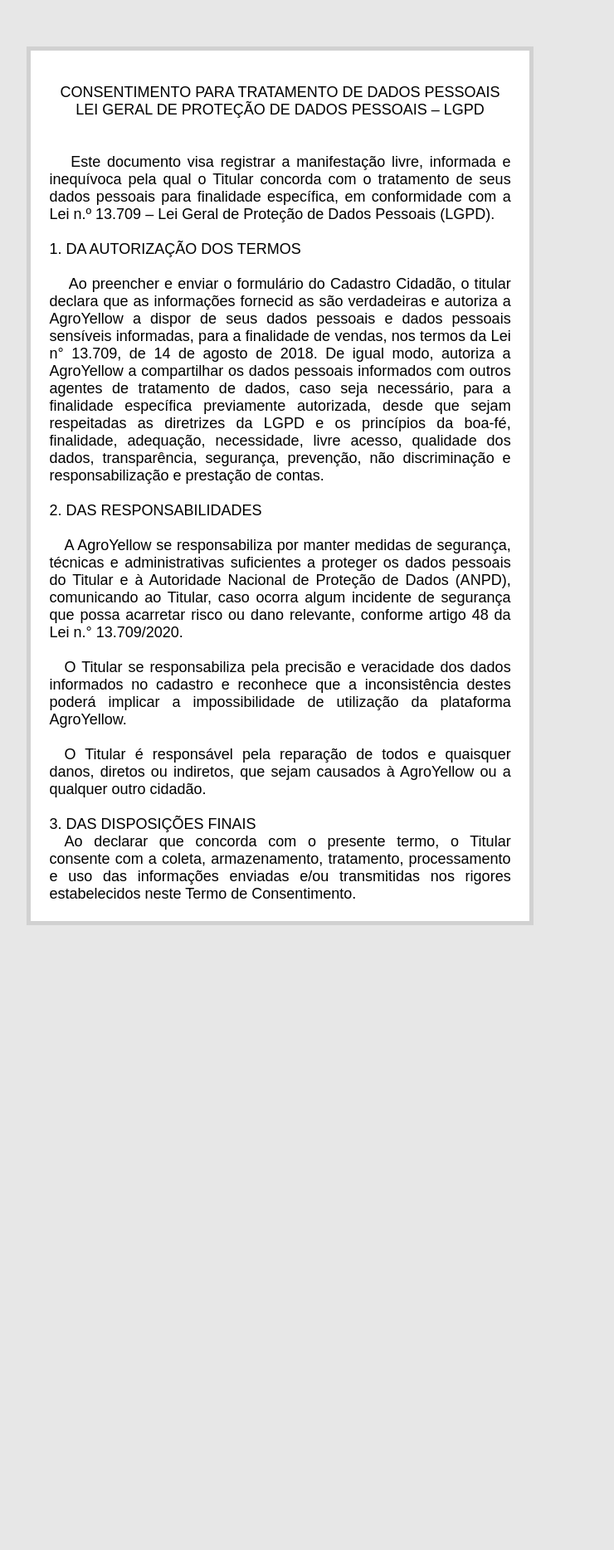
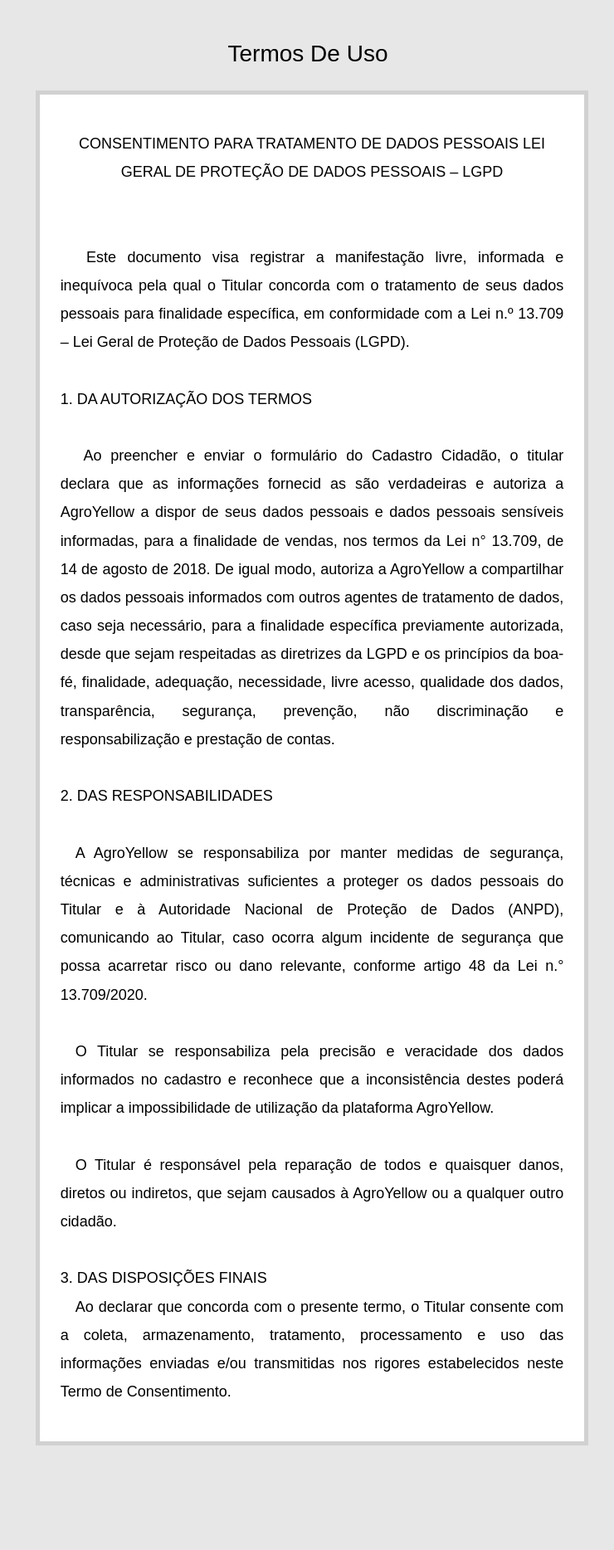
Before and after one commit to MrFahrenhei/agroyellow, a PHP site: page /TermosHome.php in a window 1280 px wide. Shown: the whole page at 83% size, without its empty margins (269-1009 px from the left). Before the commit the page ends 1115 px from the top, so only its background shows below. Run offline with PHP 8.4, Linux system fonts and the light colour scheme.

Commit message:
alterações contrato

```diff
--- a/TermosHome.php
+++ b/TermosHome.php
@@ -2,7 +2,9 @@
 <link rel="stylesheet" href="styles/TermosHome.css">
 
 <div class="modal-contentsHome">
+    <p> Termos De Uso  </p>
     <div class="qualquercoisa1">
+
       <p> <center>  CONSENTIMENTO PARA TRATAMENTO DE DADOS PESSOAIS LEI GERAL DE PROTEÇÃO DE DADOS PESSOAIS – LGPD  </center><br> <br>
 
     &emsp;  Este documento visa registrar a manifestação livre, informada e inequívoca pela qual o Titular concorda com o tratamento de seus dados pessoais para finalidade específica, em conformidade com a Lei n.º 13.709 – Lei Geral de Proteção de Dados Pessoais (LGPD).
@@ -31,7 +33,7 @@
       <br>
       &emsp;Ao declarar que concorda com o presente termo, o Titular consente com a coleta, armazenamento, tratamento, processamento e uso das informações enviadas e/ou transmitidas nos rigores estabelecidos neste Termo de Consentimento.
 
-
+   </p>
 	</div>
 	<br>
 </div>
--- a/styles/TermosHome.css
+++ b/styles/TermosHome.css
@@ -4,21 +4,29 @@
 }
     .modal-contentsHome {
       background-color: #e7e7e7;
-      align-content: center;
-      padding: 2% 2% 2% 10%;
+      padding: 1% 2% 2% 2%;
       border: none;
+      text-align: center;
+      font-family: Arial, Helvetica, sans-serif;
+      font-size: 28px;
+
 /* Could be more or less, depending on screen size */
     }
 
     .qualquercoisa1{
      background-color: white;
-      padding: 2% ;
-      margin: 2% 2% 2% 15%;
+      padding: 2%;
+      margin: 2% 5% 5% 23%;
       border: 5px solid #d1d1d1;
       position: relative;
       font-family: Arial, Helvetica, sans-serif;
       font-size: 18px;
       text-align: justify;
-      width: 50%;
+      width:50%;
+      line-height: 1.9;
+    }
+ p{
 
-    }
+
+
+ }
```
